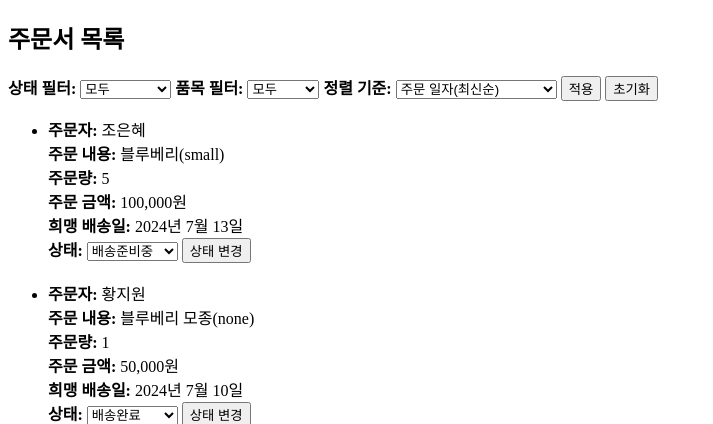
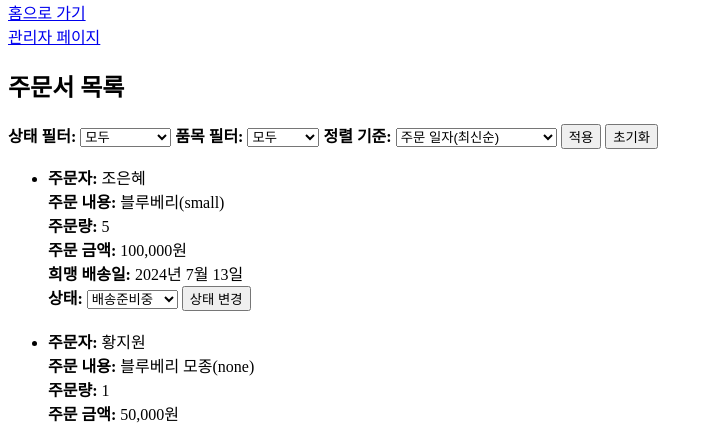
Before and after one commit to JiwonHwang01/Blueberry, a Django app: page /custom-admin/orders/ in a window 1280 px wide. Shown: the part 113-537 px from the top of the page, without its empty margins (0-713 px from the left). Run offline with Django 4.2, Linux system fonts and the light colour scheme; data comes from the database, SQL or seed files in the repository.

Commit message:
[templates] 일부 템플릿에 링크 추가

```diff
--- a/custom_admin/templates/custom_admin/dashboard.html
+++ b/custom_admin/templates/custom_admin/dashboard.html
@@ -1,6 +1,7 @@
 {% extends 'base.html' %}
 
 {% block content %}
+<a href="{% url 'home' %}">홈으로 가기</a><br>
 <h2>관리자 대시보드</h2>
 <ul>
     <li><a href="{% url 'admin_item_list' %}">아이템 관리</a></li>
--- a/custom_admin/templates/custom_admin/order_list.html
+++ b/custom_admin/templates/custom_admin/order_list.html
@@ -1,6 +1,8 @@
 {% extends 'base.html' %}
 
 {% block content %}
+<a href="{% url 'home' %}">홈으로 가기</a><br>
+<a href="{% url 'admin_dashboard' %}">관리자 페이지</a>
 <h2>주문서 목록</h2>
 <form method="get">
     <strong>상태 필터:</strong>
--- a/main/templates/main/home.html
+++ b/main/templates/main/home.html
@@ -7,5 +7,6 @@
     <p><a href ="{% url 'create_order' %}">주문하기</a></p>
     <p><a href ="{% url 'order_list' %}">내 주문 확인하기</a></p>
 {% endif %}
+    <p><a href ="{% url 'item_list' %}">상품 구경하기</a></p>
     <p><a href ="{% url 'review_list' %}">후기 게시판</a></p>
 {% endblock %}
```
